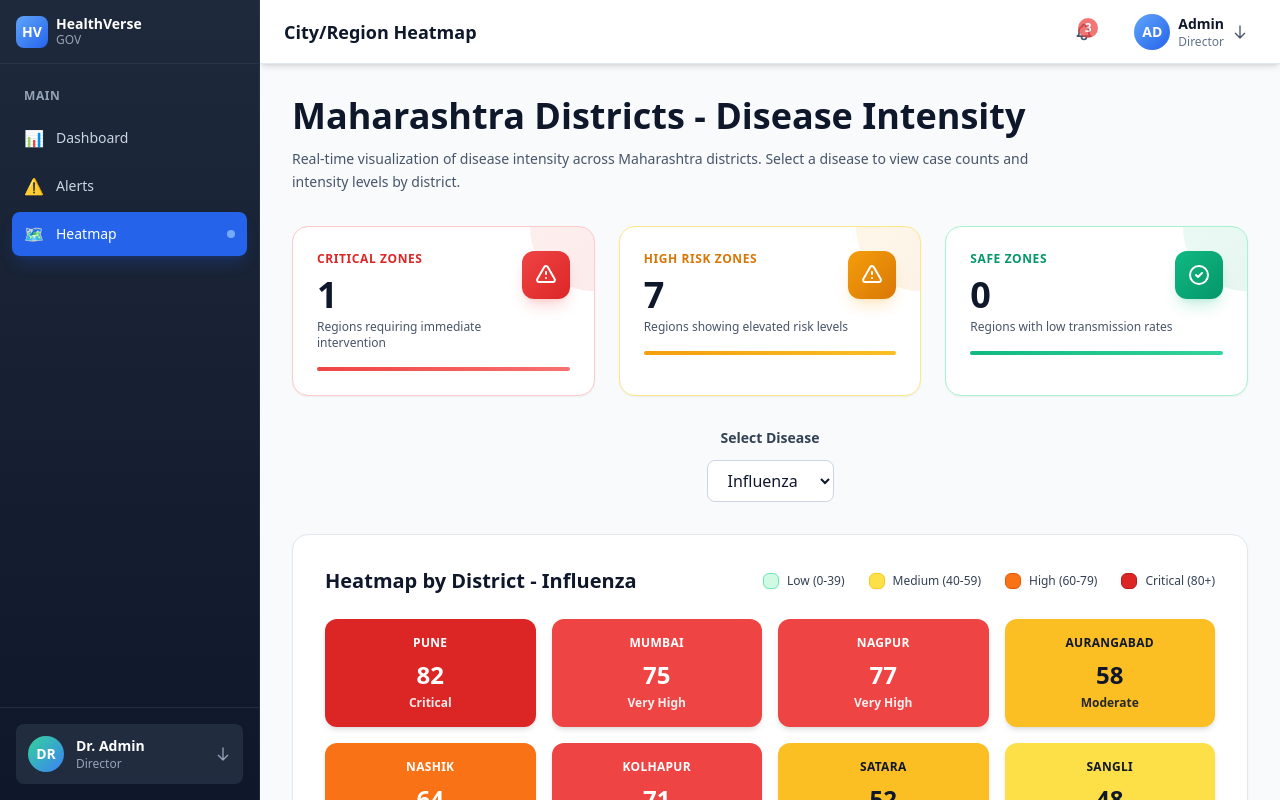
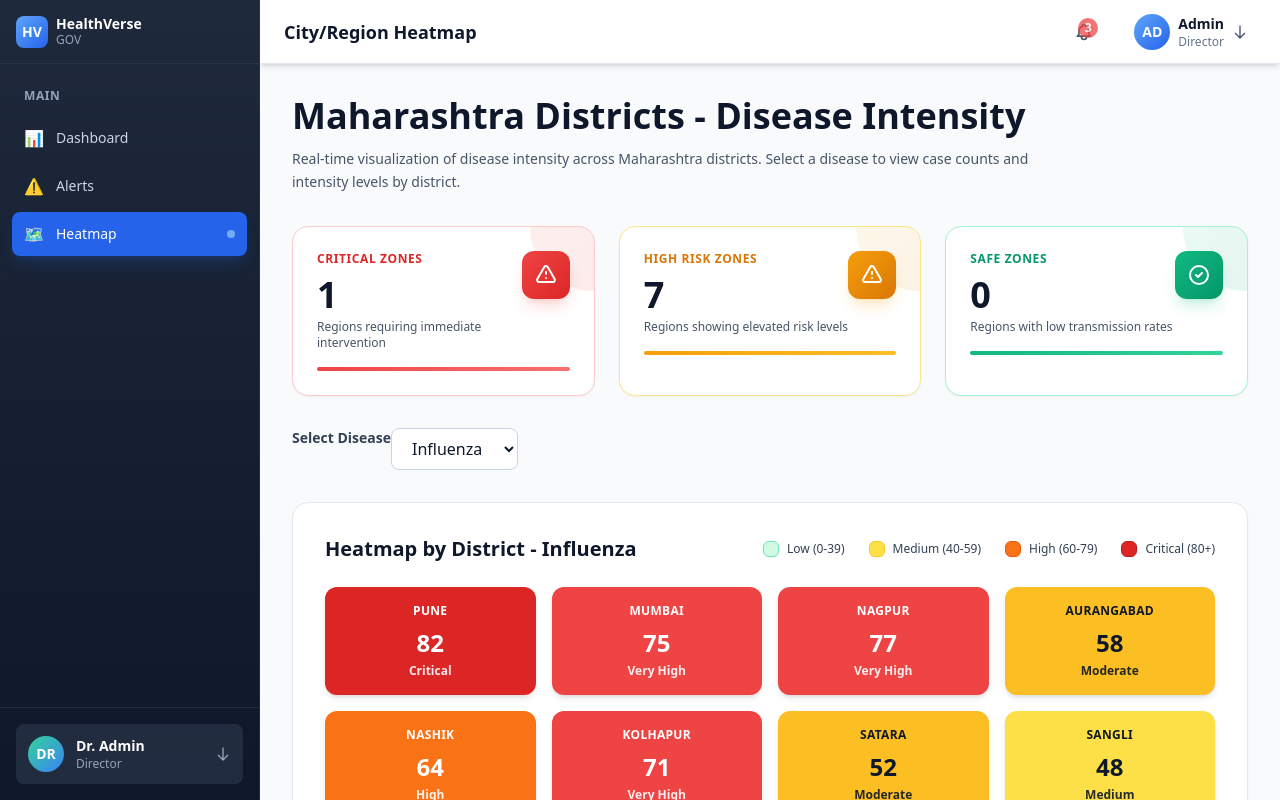
Before and after one commit to jivrajx04/Government-dashboard-ui, a React (Vite) app: page /heatmap in a window 1280 px wide. Built offline with nearby package versions, Linux system fonts and the light colour scheme.

Commit message:
Updated HeatmapPage.tsx

```diff
--- a/src/pages/heatmap/HeatmapPage.tsx
+++ b/src/pages/heatmap/HeatmapPage.tsx
@@ -183,7 +183,7 @@ export default function HeatmapPage() {
         </div>
       </div>
 
-      <div className="mb-8 flex flex-col items-center">
+      <div className="mb-8 flex">
         <label className="block text-sm font-semibold text-slate-700 mb-3">Select Disease</label>
         <select
           value={selectedDisease}
```
